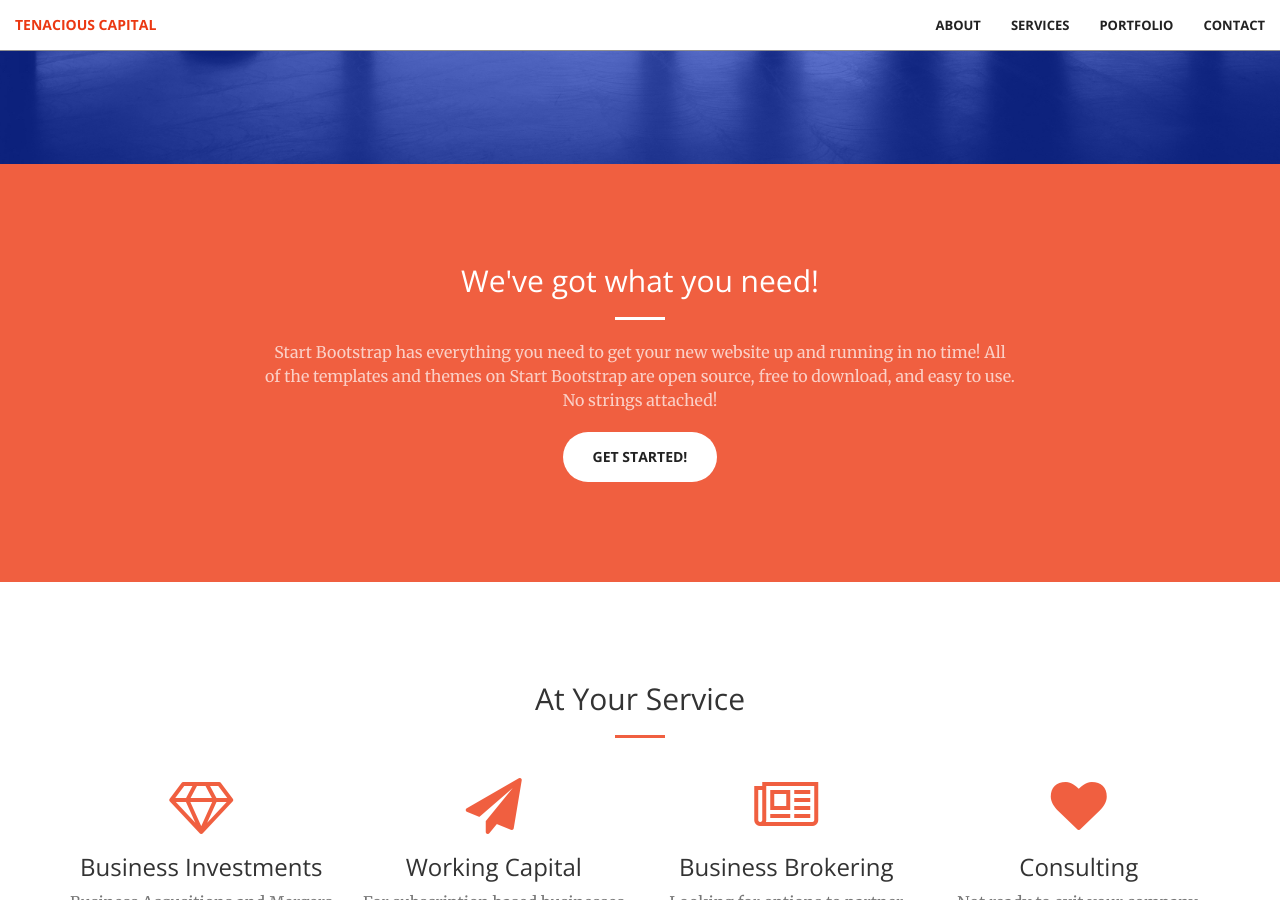
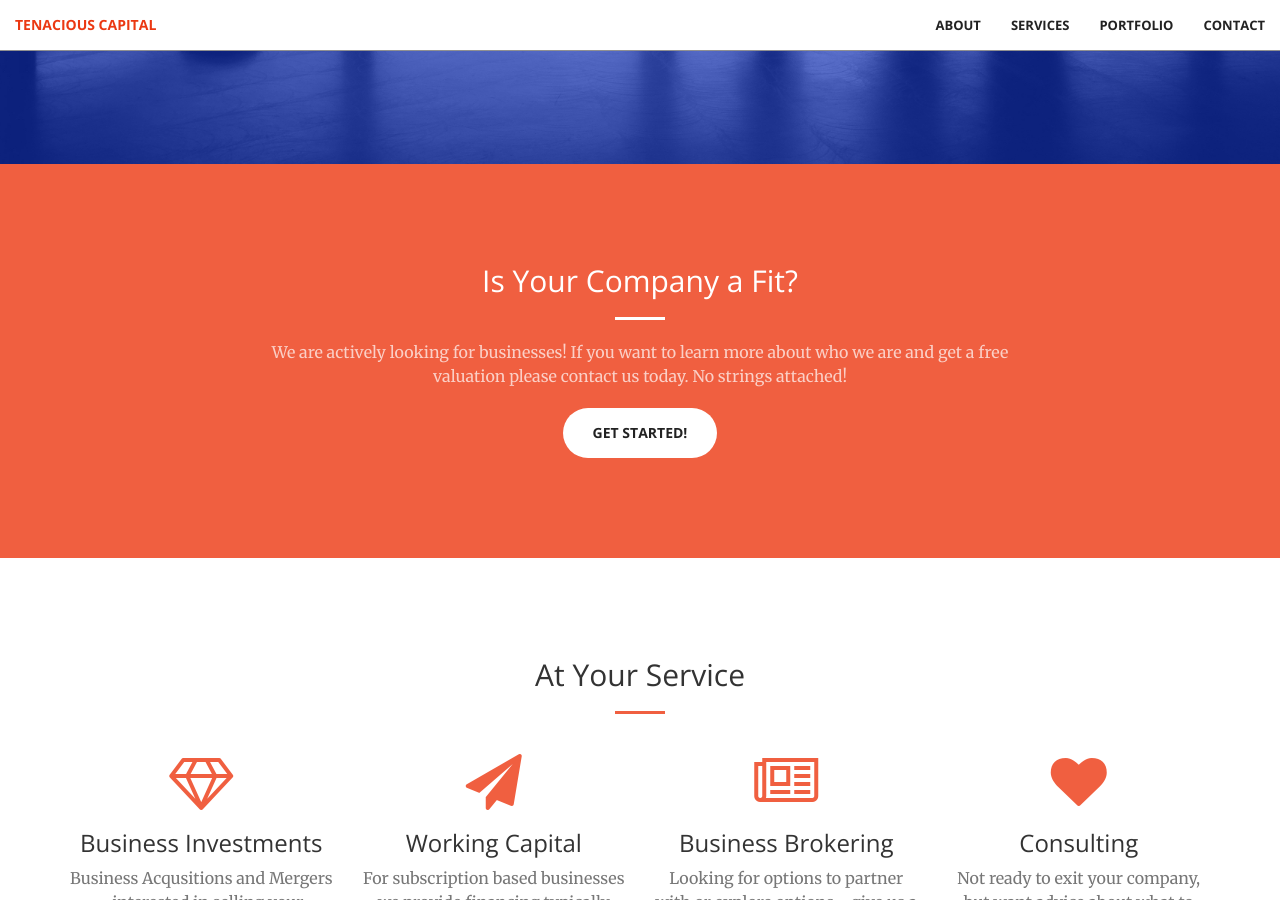
Before and after one commit to swagner2/tenaciouscap, a Jekyll site: the page built from index.html, in a window 1280 px wide and 900 px high, scrolled down 736 px. Built offline with Jekyll 4.4.1, drawn with Linux system fonts in a browser that asks for light colours.

Commit message:
Update call-to-action.html

```diff
--- a/_includes/call-to-action.html
+++ b/_includes/call-to-action.html
@@ -2,9 +2,9 @@
     <div class="container">
         <div class="row">
             <div class="col-lg-8 col-lg-offset-2 text-center">
-                <h2 class="section-heading">We've got what you need!</h2>
+                <h2 class="section-heading">Is Your Company a Fit?</h2>
                 <hr class="light">
-                <p class="text-faded">Start Bootstrap has everything you need to get your new website up and running in no time! All of the templates and themes on Start Bootstrap are open source, free to download, and easy to use. No strings attached!</p>
+                <p class="text-faded">We are actively looking for businesses! If you want to learn more about who we are and get a free valuation please contact us today. No strings attached!</p>
                 <a href="https://forms.gle/S9f3c75gWmZ26Ai19" class="btn btn-default btn-xl">Get Started!</a>
             </div>
         </div>
```
